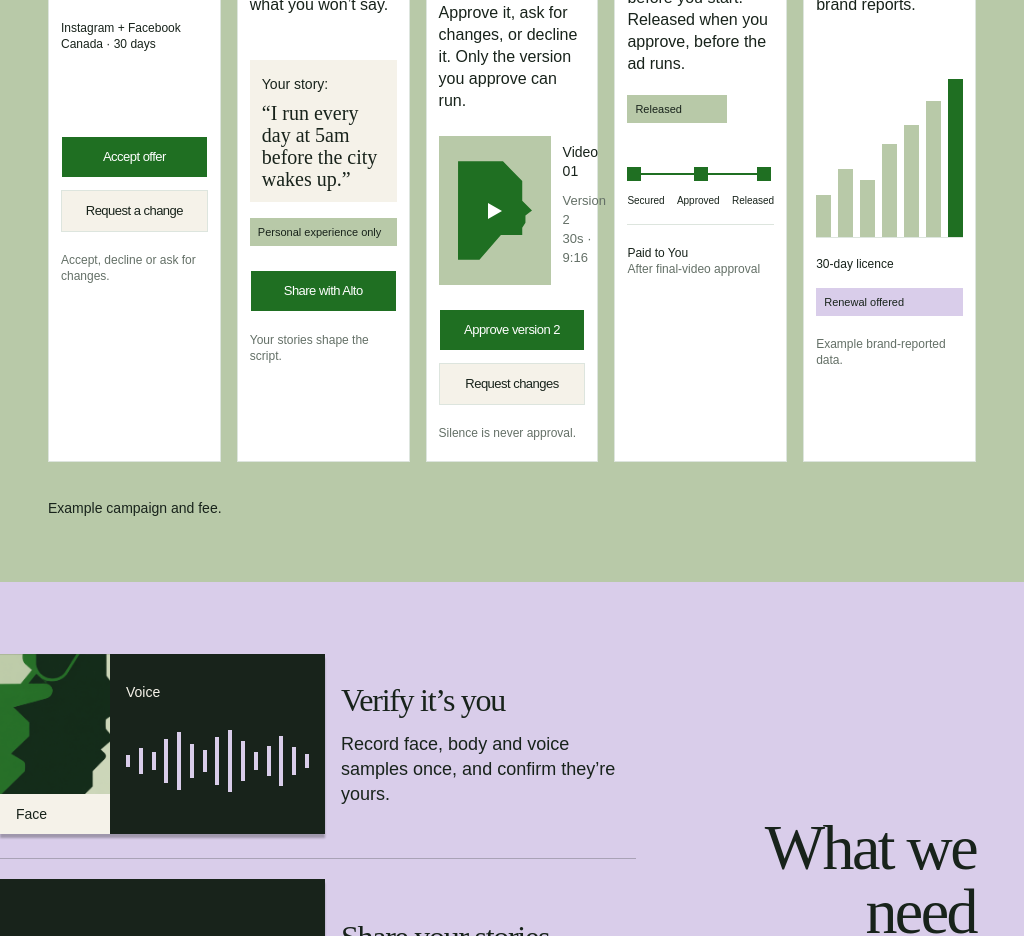
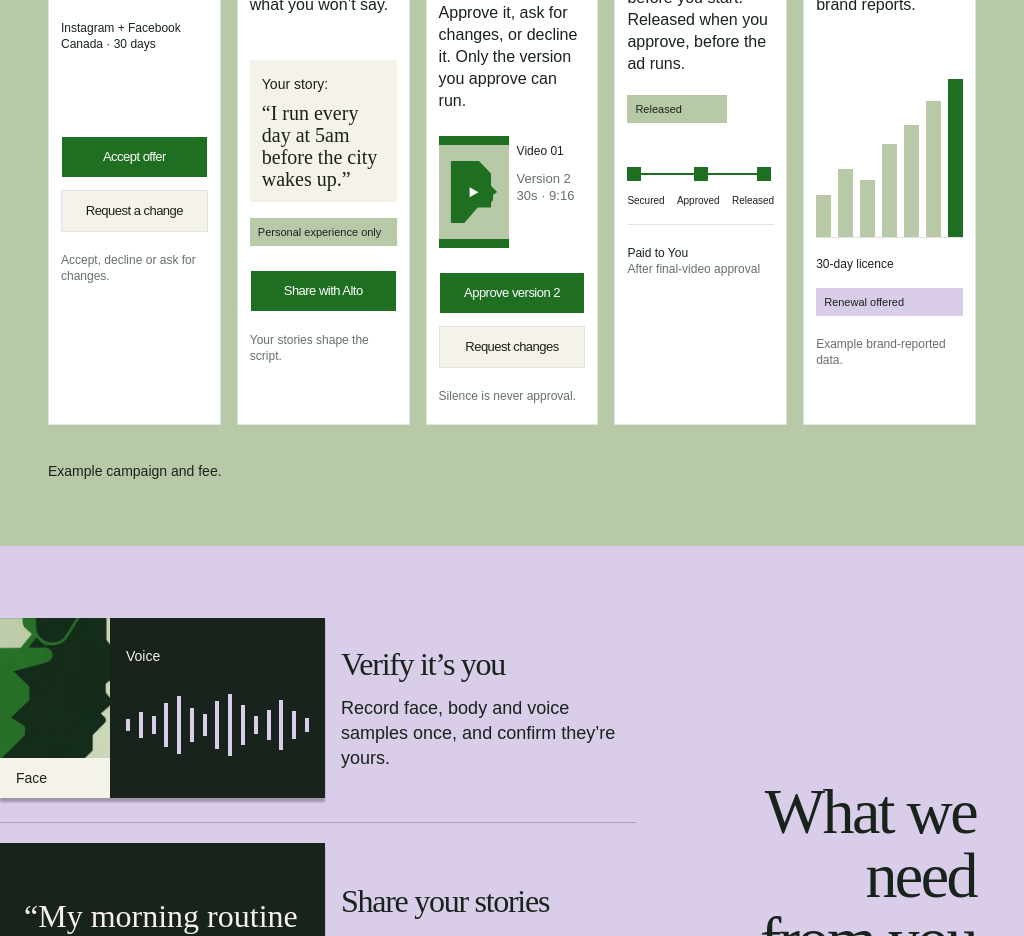
Before and after one commit to semblanse/landing-page, a Next.js app: page / in a window 1024 px wide. Shown: the part 2200-3136 px from the top of the page. Built offline with nearby package versions, Linux system fonts and the light colour scheme; a web font is replaced by a local one.

Commit message:
Fit approval preview and navigation at narrow widths

```diff
--- a/src/app/landing.css
+++ b/src/app/landing.css
@@ -1228,6 +1228,17 @@ section {
   .stage-card:after {
     display: none;
   }
+  .approval-preview {
+    gap: 8px;
+  }
+  .approval-preview img {
+    width: 70px;
+    height: 112px;
+  }
+  .approval-preview p {
+    font-size: 12px;
+    line-height: 17px;
+  }
   .inputs-section {
     padding-right: 48px;
     gap: 24px;
@@ -2035,6 +2046,30 @@ section {
     font-size: 42px;
   }
 }
+@media (max-width: 359px) {
+  .site-nav {
+    gap: 8px;
+    padding-inline: 12px;
+  }
+  .site-nav .brand {
+    font-size: 19px;
+    gap: 6px;
+  }
+  .site-nav .brand-mark {
+    width: 20px;
+    height: 20px;
+  }
+  .site-nav .brand-mark img {
+    height: 20px;
+  }
+  .site-nav .brand-mark img + img {
+    left: 7.5px;
+  }
+  .site-nav .brand-action {
+    width: 112px;
+    font-size: 12px;
+  }
+}
 @media (prefers-reduced-motion: reduce) {
   *,
   *:before,
```
